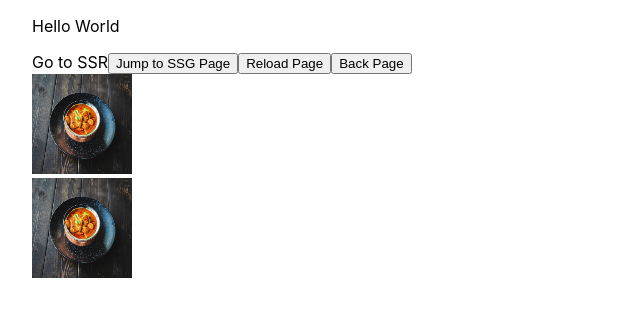
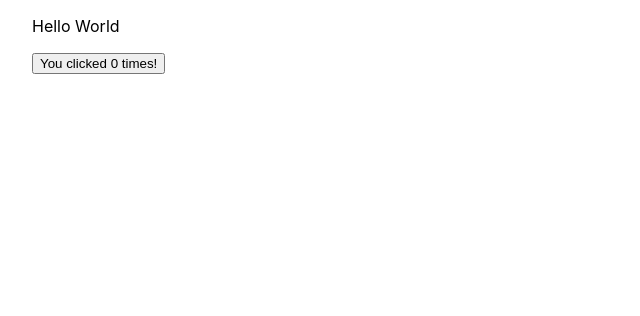
Before and after one commit to shotasz/typescript-app, a Next.js app: page / in a window 1280 px wide. Shown: the top 316 px of the page, without its empty margins (0-640 px from the left). Built offline with nearby package versions, Linux system fonts and the light colour scheme.

Commit message:
PresentationalComponent,ContainerComponent

```diff
--- /dev/null
+++ b/components/Button.tsx
@@ -0,0 +1,24 @@
+import React, { MouseEventHandler } from 'react'
+import './Button.module.css'
+
+type ButtonProps = {
+  label: string
+  text: string
+  disabled: boolean
+  onClick: MouseEventHandler<HTMLButtonElement>
+}
+
+const Button = (props: ButtonProps) => {
+  const { label, text, disabled, onClick } = props
+
+  return (
+    <div className="button-container">
+      <span>{label}</span>
+      <button disabled={disabled} onClick={onClick}>
+        {text}
+      </button>
+    </div>
+  )
+}
+
+export default Button
--- a/pages/index.tsx
+++ b/pages/index.tsx
@@ -1,27 +1,59 @@
 import type { NextPage } from 'next'
 import Head from 'next/head'
 import Image from 'next/image'
-import { ChangeEvent, useMemo, useState, useEffect } from 'react'
+import { ChangeEvent, useMemo, useState, useEffect, useCallback } from 'react'
 import Link from 'next/link'
 
 import styles from '../styles/Home.module.css'
 import { useRouter } from 'next/router'
+import Button from '../components/Button'
 
-const Home: NextPage = () => {
-  const router = useRouter()
+const usePopup = () => {
+  const cb = useCallback((text: string) => {
+    prompt(text)
+  }, [])
 
-  const onSubmit = () => {
-    router.reload()
-  }
+  return cb
+}
 
-  const onSubmit2 = () => {
-    router.back()
-  }
+type CountButtonProps = {
+  label: string
+  maxium: number
+}
+
+const Home = (props: CountButtonProps) => {
+  const { label, maxium } = props
+
+  const displayPopup = usePopup()
+
+  const [count, setCount] = useState(0)
+
+  const onClick = useCallback(() => {
+    const newCount = count + 1
+    setCount(newCount)
+
+    if (newCount >= maxium) {
+      displayPopup(`You clicked ${newCount} times!`)
+    }
+  }, [count, maxium])
+
+  const disabled = count >= maxium
+
+  const text = disabled ? 'Cant click any more' : `You clicked ${count} times!`
+  // const router = useRouter()
+
+  // const onSubmit = () => {
+  //   router.reload()
+  // }
+
+  // const onSubmit2 = () => {
+  //   router.back()
+  // }
 
   return (
     <div className={styles.container}>
       <p>Hello World</p>
-      <>
+      {/* <>
         <Link
           href={{
             pathname: '/ssr',
@@ -37,26 +69,10 @@ const Home: NextPage = () => {
         <Link href="/ssg">
           <button>Jump to SSG Page</button>
         </Link>
-      </>
-      <button onClick={onSubmit}>Reload Page</button>
-      <button onClick={onSubmit2}>Back Page</button>
-
-      <div>
-        <div>
-          <img
-            className={styles.images}
-            src="/pexels-alberta-studios-10445627.jpg"
-            alt="Image IMG"
-          />
-        </div>
-        <div>
-          <Image
-            src="/pexels-alberta-studios-10445627.jpg"
-            width={100}
-            height={100}
-          />
-        </div>
-      </div>
+      </> */}
+      {/* <button onClick={onSubmit}>Reload Page</button>
+      <button onClick={onSubmit2}>Back Page</button> */}
+      <Button disabled={disabled} onClick={onClick} label={label} text={text} />
     </div>
   )
 }
```
Also changed, not shown: components/Button.module.css (added).
